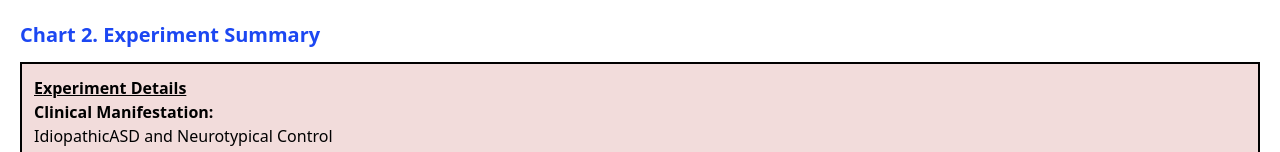
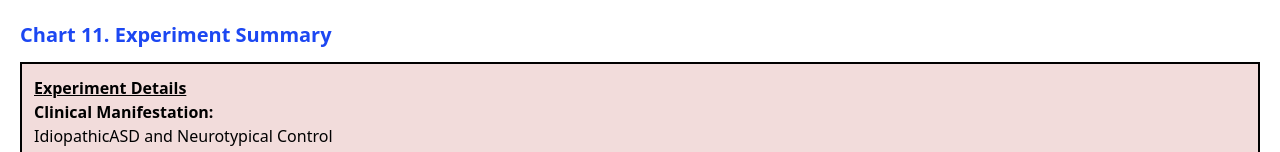
Before and after one commit to faizulislamfair/targan-database, a Next.js app: page /chart11 in a window 1280 px wide. Shown: the top 152 px of the page. Built offline with nearby package versions, Linux system fonts and the light colour scheme.

Commit message:
fix: chart 11 name

```diff
--- a/pages/chart11.js
+++ b/pages/chart11.js
@@ -5,7 +5,7 @@ const chart11 = () => {
         <div className='p-5'>
 
             <div className='text-[#1C47F2] font-bold text-[20px]'>
-                Chart 2. Experiment Summary
+                Chart 11. Experiment Summary
             </div>
 
             <div className="bg-[#F2DCDB] p-3 border-2 border-black mt-3">
```
